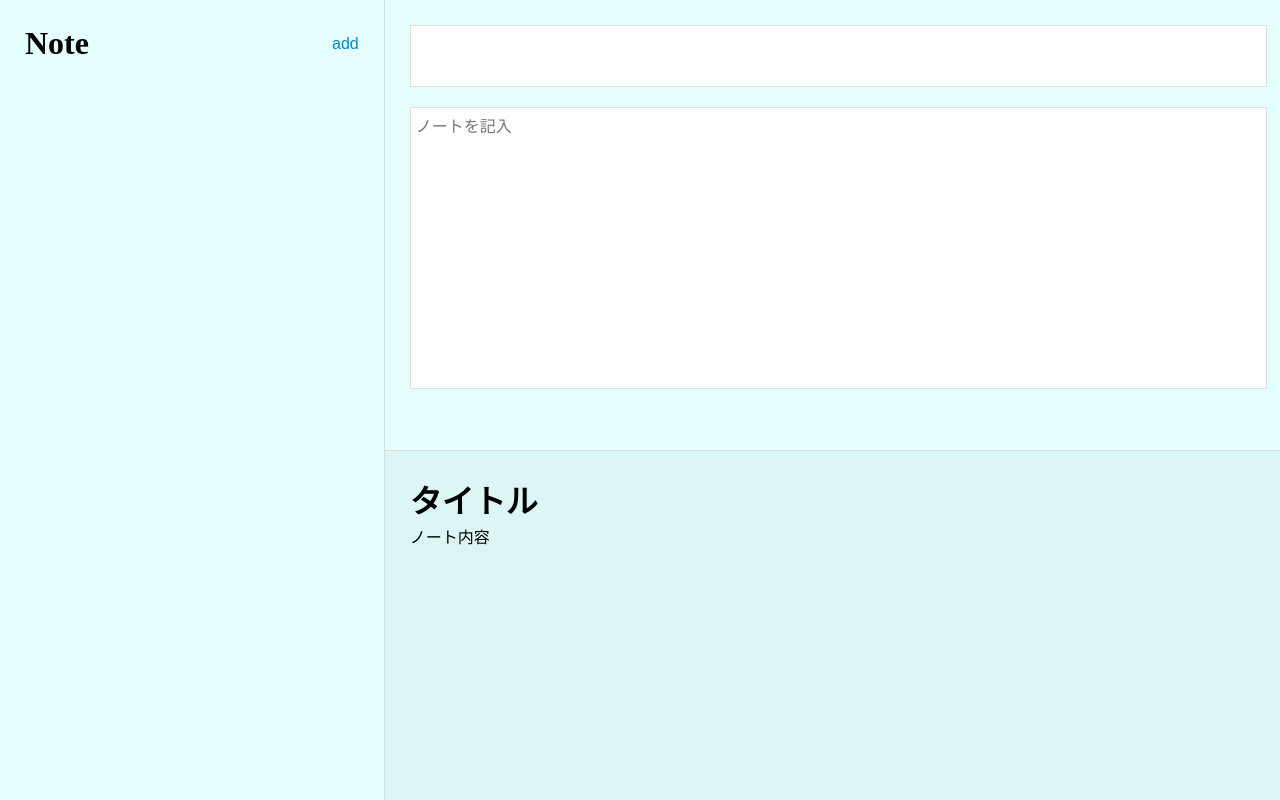
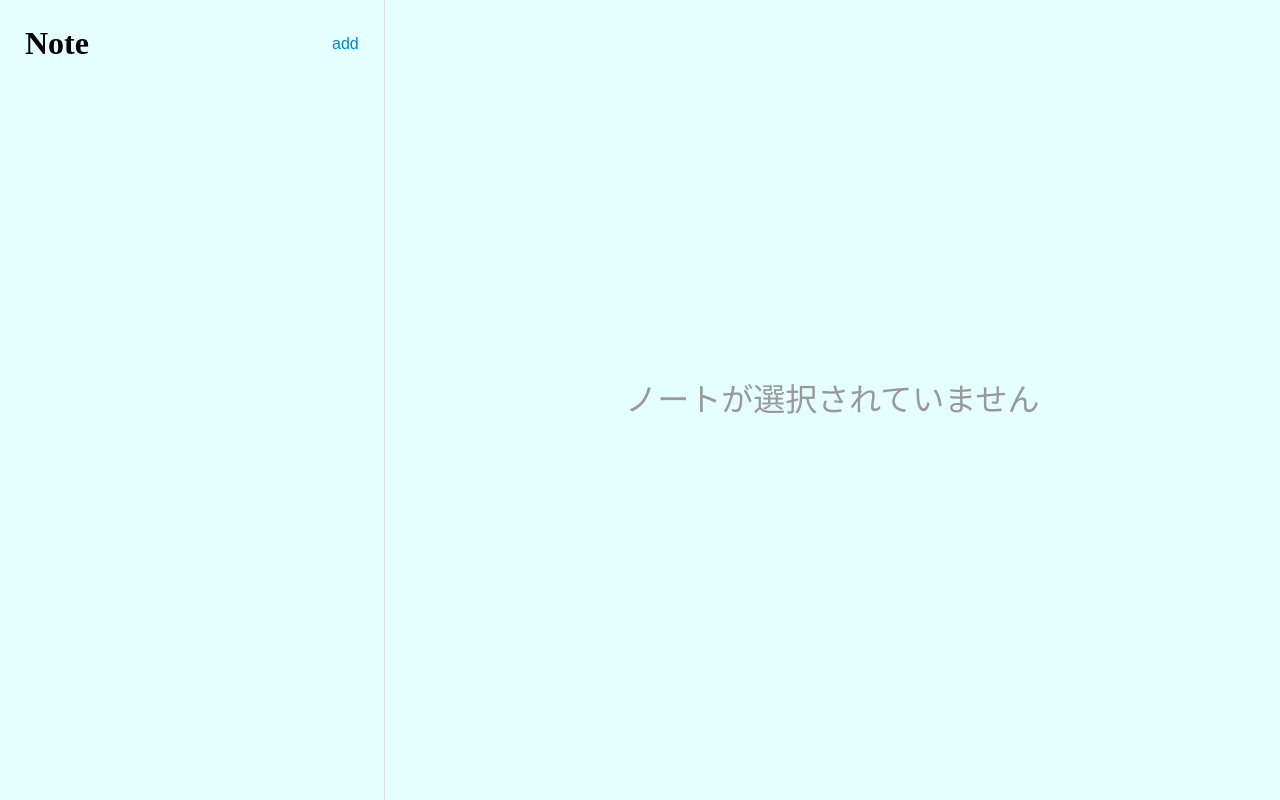
Before and after one commit to san510/noteapp-with-react, a React (Vite) app: page / in a window 1280 px wide. Built offline with nearby package versions, Linux system fonts and the light colour scheme.

Commit message:
選択したノートをプレビュー表示

```diff
--- a/src/App.jsx
+++ b/src/App.jsx
@@ -7,6 +7,8 @@ import Sidebar from "./components/Sidebar";
 function App() {
   const [notes, setNotes] = useState([]);
   const [activeNote, setActiveNote] = useState(false);
+
+  console.log(`activeNote:${activeNote}`);
 
   const onAddNote = () => {
     const newNote = {
@@ -23,6 +25,10 @@ function App() {
     setNotes(filterNotes);
   };
 
+  const getActiveNote = () => {
+    return notes.find((note) => note.id == activeNote);
+  };
+
   return (
     <div className="App">
       <Sidebar
@@ -32,7 +38,7 @@ function App() {
         activeNote={activeNote}
         setActiveNote={setActiveNote}
       />
-      <Main />
+      <Main activeNote={getActiveNote()} />
     </div>
   );
 }
--- a/src/components/Main.css
+++ b/src/components/Main.css
@@ -44,3 +44,12 @@ textarea {
   padding: 0 25px 25px 25px;
   line-height: 2rem;
 }
+
+.no-active-note {
+  width: 70%;
+  height: 100vh;
+  line-height: 100vh;
+  text-align: center;
+  font-size: 2rem;
+  color: #999;
+}
--- a/src/components/Main.jsx
+++ b/src/components/Main.jsx
@@ -1,7 +1,10 @@
 import React from "react";
 import "./Main.css";
 
-const Main = () => {
+const Main = ({ activeNote }) => {
+  if (!activeNote) {
+    return <div className="no-active-note">ノートが選択されていません</div>;
+  }
   return (
     <div className="app-main">
       <div className="app-main-note-edit">
@@ -9,8 +12,8 @@ const Main = () => {
         <textarea id="" placeholder="ノートを記入"></textarea>
       </div>
       <div className="app-main-note-preview">
-        <h1 className="preview-title">タイトル</h1>
-        <div className="markdown-preview">ノート内容</div>
+        <h1 className="preview-title">{activeNote.title}</h1>
+        <div className="markdown-preview">{activeNote.detail}</div>
       </div>
     </div>
   );
```
